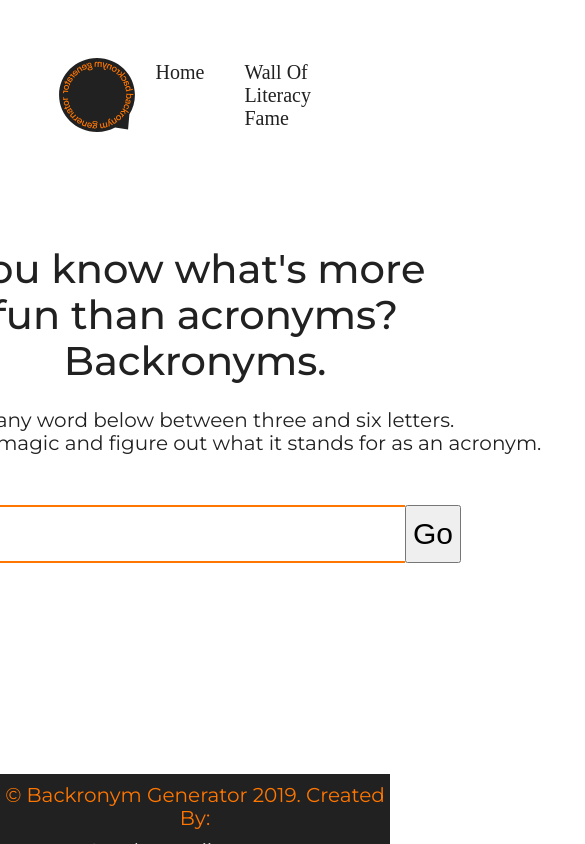
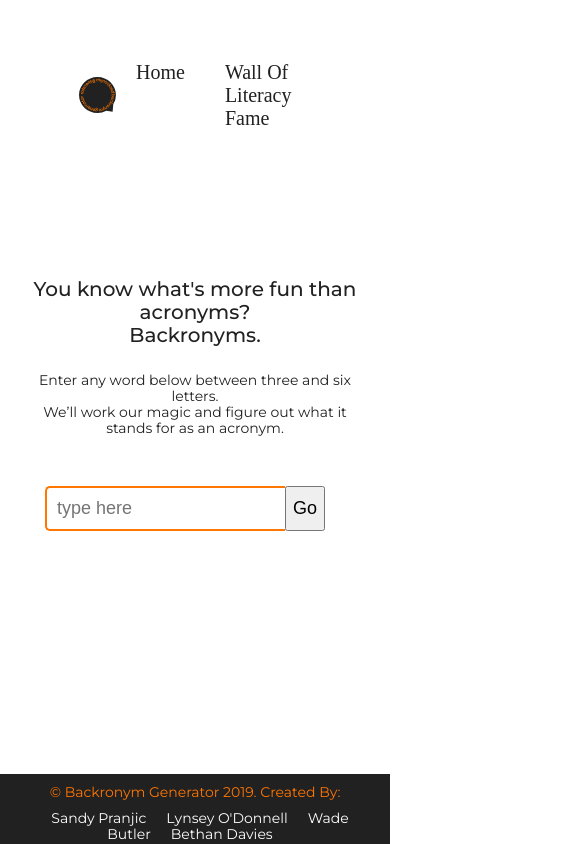
Before and after one commit to groupProjectSix/projectSix, a React (Create React App) app: page / in a window 390 px wide. Shown: the whole page, 585 px wide, since content can reach past the window. Built offline with nearby package versions, Linux system fonts and the light colour scheme; a web font is replaced by a local one.

Commit message:
i dunno looks a bit better :S

```diff
--- a/src/App.css
+++ b/src/App.css
@@ -267,6 +267,12 @@ a {
   margin: 0 auto;
 }
 
+@media (max-width: 400px) {
+  .wrapper {
+    max-width: 70%;
+  }
+}
+
 header {
   display: -webkit-box;
   display: -ms-flexbox;
@@ -319,36 +325,21 @@ nav ul li {
   padding: 0 20px;
 }
 
-nav ul button {
+nav ul .navLink a {
   font-family: 'Maitree', serif;
   font-weight: 500;
   font-style: normal;
-  border: 0;
   background-color: transparent;
-  position: relative;
-  padding-bottom: 5px;
   -webkit-transition: all 0.5s ease;
   transition: all 0.5s ease;
+  border-bottom: 5px solid rgba(129, 0, 59, 0);
 }
 
-nav ul button::after {
-  content: "";
-  opacity: 0;
-  background-color: #81003b;
-  width: 100%;
-  height: 5px;
-  position: absolute;
-  bottom: 0;
-  left: 0;
-  -webkit-transition: all 0.3s ease;
-  transition: all 0.3s ease;
+nav ul .navLink a:hover, nav ul .navLink a:focus {
+  border-bottom: 5px solid #81003b;
 }
 
-nav ul button:hover::after {
-  opacity: 1;
-}
-
-main {
+.homepage {
   display: -webkit-box;
   display: -ms-flexbox;
   display: flex;
@@ -366,7 +357,7 @@ main {
           align-items: center;
 }
 
-main .saveInput {
+.homepage .saveInput {
   font-family: 'Montserrat', sans-serif;
   font-weight: 400;
   font-style: normal;
@@ -379,9 +370,12 @@ main .saveInput {
           flex-direction: row;
   font-size: 3rem;
   width: 700px;
+  position: relative;
+  -ms-flex-wrap: wrap;
+      flex-wrap: wrap;
 }
 
-main .saveInput input {
+.homepage .saveInput input {
   width: 80%;
   border: 2px solid #ff7600;
   border-radius: 5px;
@@ -391,7 +385,20 @@ main .saveInput input {
   border-right: 0;
 }
 
-main button {
+@media (max-width: 1000px) {
+  .homepage .saveInput {
+    width: 400px;
+  }
+}
+
+@media (max-width: 400px) {
+  .homepage .saveInput {
+    width: 300px;
+    font-size: 1.8rem;
+  }
+}
+
+.homepage .goButton {
   font-family: 'Montserrat', sans-serif;
   font-weight: 400;
   font-style: normal;
@@ -405,22 +412,17 @@ main button {
   padding: 10px;
 }
 
-main button a {
+.homepage .goButton a {
   color: #212121;
-  display: block;
-  width: 100%;
-  -webkit-transition: all 0.8s;
-  transition: all 0.8s;
+  padding: 0 30%;
+  -webkit-transition: all 0.8s ease;
+  transition: all 0.8s ease;
 }
 
-main button a:hover {
+.homepage .goButton a:hover {
   color: #ffffff;
   -webkit-transform: scale(-1, 1);
   transform: scale(-1, 1);
-}
-
-main button:hover {
-  background-color: #ff7600;
 }
 
 .backronyms {
@@ -474,6 +476,19 @@ main button:hover {
   margin: 0 auto;
 }
 
+@media (max-width: 1000px) {
+  .mainTextContainer h1 {
+    font-size: 3rem;
+  }
+}
+
+@media (max-width: 400px) {
+  .mainTextContainer h1 {
+    font-size: 2rem;
+    width: 400px;
+  }
+}
+
 .mainTextContainer span {
   display: block;
 }
@@ -486,6 +501,19 @@ main button:hover {
   display: block;
   width: 750px;
   padding: 25px;
+}
+
+@media (max-width: 1000px) {
+  .mainTextContainer p {
+    width: 500px;
+  }
+}
+
+@media (max-width: 400px) {
+  .mainTextContainer p {
+    font-size: 1.4rem;
+    width: 400px;
+  }
 }
 
 .wordListContainer {
@@ -534,18 +562,140 @@ main button:hover {
   transition: all 0.5s ease;
 }
 
-.queryWordsHandlingButton button:hover {
-  background-color: #212121;
-}
-
 .queryWordsHandlingButton .tryAnotherButton {
   border-top-left-radius: 5px;
   border-bottom-left-radius: 5px;
   margin-right: 2px;
 }
 
-.queryWordsHandlingButton .submitWordButton {
+.queryWordsHandlingButton .tryAnotherButton:hover, .queryWordsHandlingButton .tryAnotherButton:focus {
+  background-color: #212121;
+}
+
+.queryWordsHandlingButton .submitWordLink {
+  background-color: #ff7600;
+  color: white;
+  padding: 10px;
+  cursor: pointer;
+  width: 250px;
   border-top-right-radius: 5px;
   border-bottom-right-radius: 5px;
+  -webkit-transition: all 0.5s ease;
+  transition: all 0.5s ease;
+}
+
+.queryWordsHandlingButton .submitWordLink:hover, .queryWordsHandlingButton .submitWordLink:focus {
+  background-color: #212121;
+}
+
+.eachWord::after {
+  content: " ";
+}
+
+.characterLengthError {
+  position: absolute;
+  bottom: -50px;
+  font-family: 'Montserrat', sans-serif;
+  font-weight: 400;
+  font-style: normal;
+  color: #ff7600;
+  padding-top: 10px;
+  font-size: 2rem;
+  text-align: center;
+}
+
+.resultsContainer {
+  width: 90%;
+  height: auto;
+  display: -webkit-box;
+  display: -ms-flexbox;
+  display: flex;
+  -webkit-box-orient: horizontal;
+  -webkit-box-direction: normal;
+      -ms-flex-direction: row;
+          flex-direction: row;
+  -webkit-box-pack: center;
+      -ms-flex-pack: center;
+          justify-content: center;
+  -webkit-box-align: start;
+      -ms-flex-align: start;
+          align-items: flex-start;
+  -ms-flex-wrap: wrap;
+      flex-wrap: wrap;
+  padding-bottom: 200px;
+  margin: 0 auto;
+}
+
+.resultsContainer .resultHeader {
+  width: 500px;
+  background-color: black;
+  text-align: center;
+  border-top-left-radius: 5px;
+  border-top-right-radius: 5px;
+  margin: 20px;
+}
+
+.resultsContainer .resultHeader h3 {
+  color: white;
+  padding: 10px 0;
+  text-transform: uppercase;
+}
+
+.resultsContainer .wordsContainer {
+  background-color: white;
+  border: 1px solid black;
+  padding: 10px;
+}
+
+.hallOfLiteracyFameHeader {
+  width: 100%;
+  margin-bottom: 100px;
+  text-align: center;
+}
+
+.hallOfLiteracyFameHeader h2 {
+  font-family: 'Montserrat', sans-serif;
+  font-weight: 400;
+  font-style: normal;
+  font-size: 4rem;
+  position: relative;
+  display: inline-block;
+}
+
+.hallOfLiteracyFameHeader h2::after {
+  content: "";
+  width: 100%;
+  height: 10px;
+  background-color: #ff7600;
+  position: absolute;
+  bottom: -20px;
+  left: 0;
+}
+
+footer {
+  width: 100%;
+  background-color: #212121;
+  text-align: center;
+  color: #ff7600;
+  height: 70px;
+  position: fixed;
+  left: 0;
+  bottom: 0;
+}
+
+footer a {
+  color: white;
+  cursor: pointer;
+  padding: 10px;
+}
+
+footer p {
+  padding-top: 10px;
+}
+
+@media (max-width: 1000px) {
+  footer {
+    font-size: 1.4rem;
+  }
 }
 /*# sourceMappingURL=App.css.map */
--- a/src/styles/_footer.scss
+++ b/src/styles/_footer.scss
@@ -1,3 +1,4 @@
+@import "_mediaQueries.scss";
 footer{
     width: 100%;
     background-color: $black;
@@ -14,5 +15,10 @@ footer{
     }
     p{
         padding-top:10px;
+
     }
+    @include tablet{
+        font-size: 1.4rem;
+    }
+
 }
--- a/src/styles/_global.scss
+++ b/src/styles/_global.scss
@@ -1,5 +1,5 @@
 // Stripping styles
-
+@import "_mediaQueries.scss";
 html {
     font-size: 62.5%;
 }
@@ -28,4 +28,8 @@ a {
 .wrapper {
     width: 80%;
     margin: 0 auto;
+    @include mobile{
+        max-width: 70%;
+    }
+
 }
--- a/src/styles/_main.scss
+++ b/src/styles/_main.scss
@@ -1,3 +1,4 @@
+@import "_mediaQueries.scss";
 .homepage {
     display: flex;
     flex-direction: column;
@@ -5,6 +6,7 @@
     height: calc(100vh - 250px);
     justify-content: center;
     align-items: center;
+
 
     .saveInput {
         @include sans;
@@ -22,6 +24,13 @@
             border-bottom-right-radius: 0;
             padding: 10px;
             border-right: 0;
+        }
+        @include tablet{
+            width:400px;
+        }
+        @include mobile{
+            width:300px;
+            font-size: 1.8rem;
         }
     }
     .goButton {
@@ -86,6 +95,13 @@
         color: $black;
         width: 500px;
         margin: 0 auto;
+        @include tablet{
+            font-size:3rem;
+        }
+        @include mobile{
+            font-size: 2rem;
+            width:400px;
+        }
     }
     span {
         display: block;
@@ -96,7 +112,15 @@
         display: block;
         width: 750px;
         padding: 25px;
+        @include tablet{
+            width:500px;
+        }
+        @include mobile{
+            font-size: 1.4rem;
+            width:400px;
+        }
     }
+
 }
 
 .wordListContainer {
@@ -175,7 +199,7 @@
     height: auto;
     display: flex;
     flex-direction: row;
-    justify-content: flex-start;
+    justify-content: center;
     align-items: flex-start;
     flex-wrap: wrap;
     padding-bottom: 200px;
--- a/src/styles/_mediaQueries.scss
+++ b/src/styles/_mediaQueries.scss
@@ -0,0 +1,11 @@
+@mixin mobile {
+    @media (max-width:400px){
+      @content;
+    }
+  }
+
+@mixin tablet {
+  @media (max-width:1000px) {
+    @content;
+  }
+}
```
Also changed, not shown: 1 other file (tests, documents, lock files or other folders).
